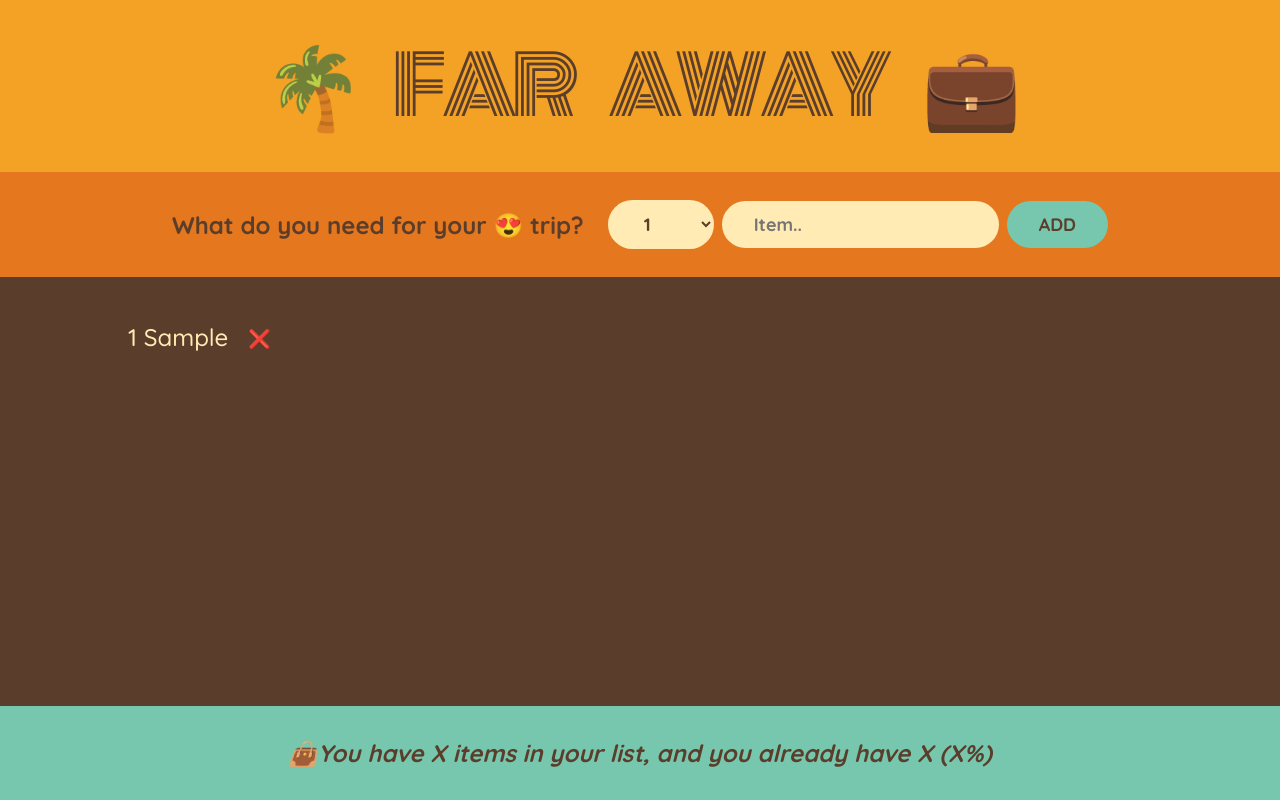
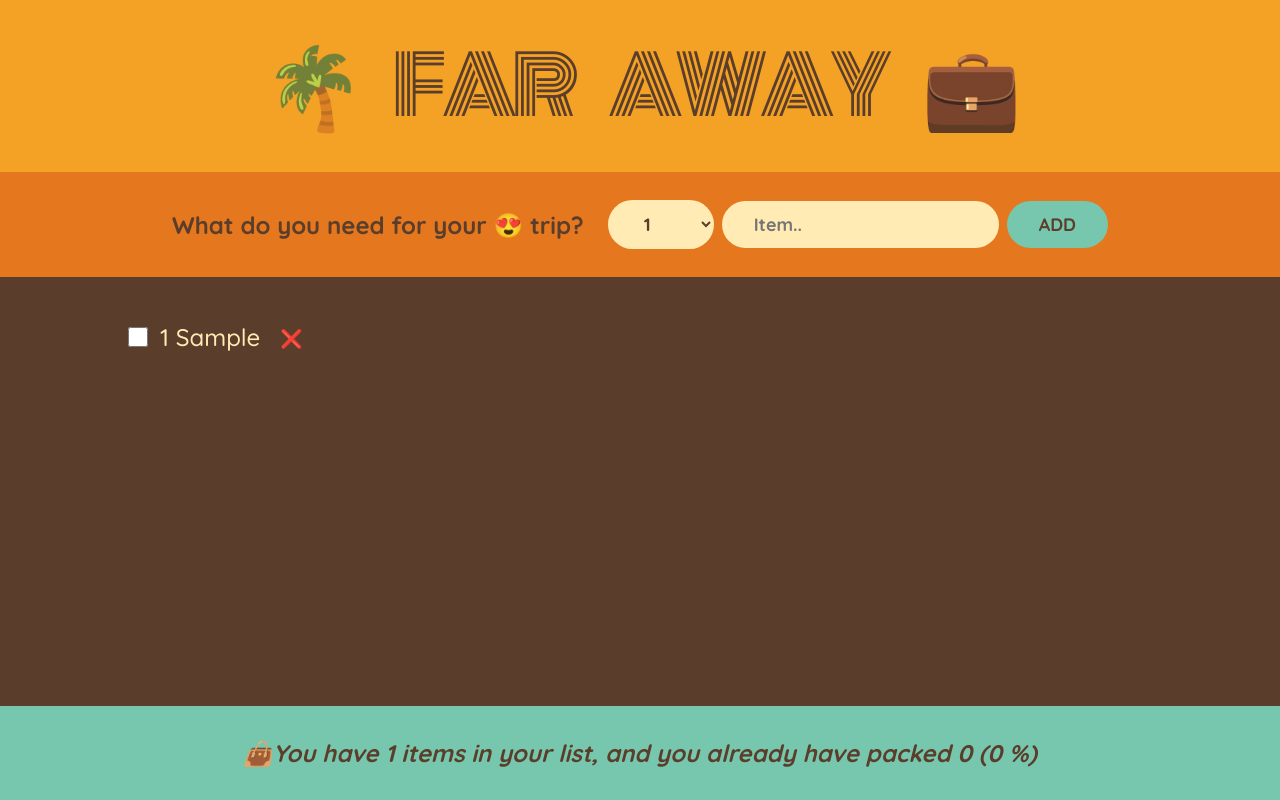
Before and after one commit to Devansh27112001/Travel-List-React, a React (Create React App) app: page / in a window 1280 px wide. Both pictures are taken after typing "Sample" into the empty fields and a click on the button "ADD". Built offline with nearby package versions, Linux system fonts and the light colour scheme.

Commit message:
footer rendering, deleting and packing items done

```diff
--- a/src/App.js
+++ b/src/App.js
@@ -17,12 +17,25 @@
     setItems((oldItems) => oldItems.filter((item) => item.id !== id));
   }
 
+  // If the id matches the item.id, we return an array of items that has packed:true/false by mapping the items array and returning a new object for particular item. We return the same item object for all the other items.
+  function handleToggleItem(id) {
+    setItems((items) =>
+      items.map((item) =>
+        item.id === id ? { ...item, packed: !item.packed } : item
+      )
+    );
+  }
+
   return (
     <div className="app">
       <Logo />
       <Form onAddItems={handleAddItems} />
-      <PackingList items={items} onDeleteItem={handleDeleteItem} />
-      <Stats />
+      <PackingList
+        items={items}
+        onDeleteItem={handleDeleteItem}
+        onToggleItem={handleToggleItem}
+      />
+      <Stats items={items} />
     </div>
   );
 }
@@ -67,21 +80,33 @@
     </form>
   );
 }
-function PackingList({ items, onDeleteItem }) {
+function PackingList({ items, onDeleteItem, onToggleItem }) {
   return (
     <div className="list">
       <ul>
         {items.map((item) => (
-          <Item item={item} onDeleteItem={onDeleteItem} key={item.id} />
+          <Item
+            item={item}
+            onDeleteItem={onDeleteItem}
+            key={item.id}
+            onToggleItem={onToggleItem}
+          />
         ))}
       </ul>
     </div>
   );
 }
 
-function Item({ item, onDeleteItem }) {
+function Item({ item, onDeleteItem, onToggleItem }) {
   return (
     <li>
+      <input
+        type="checkbox"
+        value={item.packed}
+        onChange={() => {
+          onToggleItem(item.id);
+        }}
+      />
       <span style={item.packed ? { textDecoration: "line-through" } : {}}>
         {item.quantity} {item.description}
       </span>
@@ -90,10 +115,24 @@
   );
 }
 
-function Stats() {
+function Stats({ items }) {
+  if (!items.length)
+    return (
+      <footer className="stats">
+        <em>Start adding items to your packing list</em>
+      </footer>
+    );
+  const numItems = items.length;
+  const packedItems = items.filter((item) => item.packed).length;
+  const percentage = Math.round((packedItems / numItems) * 100);
   return (
     <footer className="stats">
-      <em>👜You have X items in your list, and you already have X (X%)</em>
+      <em>
+        {percentage === 100
+          ? "You got everything! Ready to go✈️"
+          : `👜You have ${numItems} items in your list, and you already have packed${" "}
+        ${packedItems} (${percentage} %)`}
+      </em>
     </footer>
   );
 }
```
